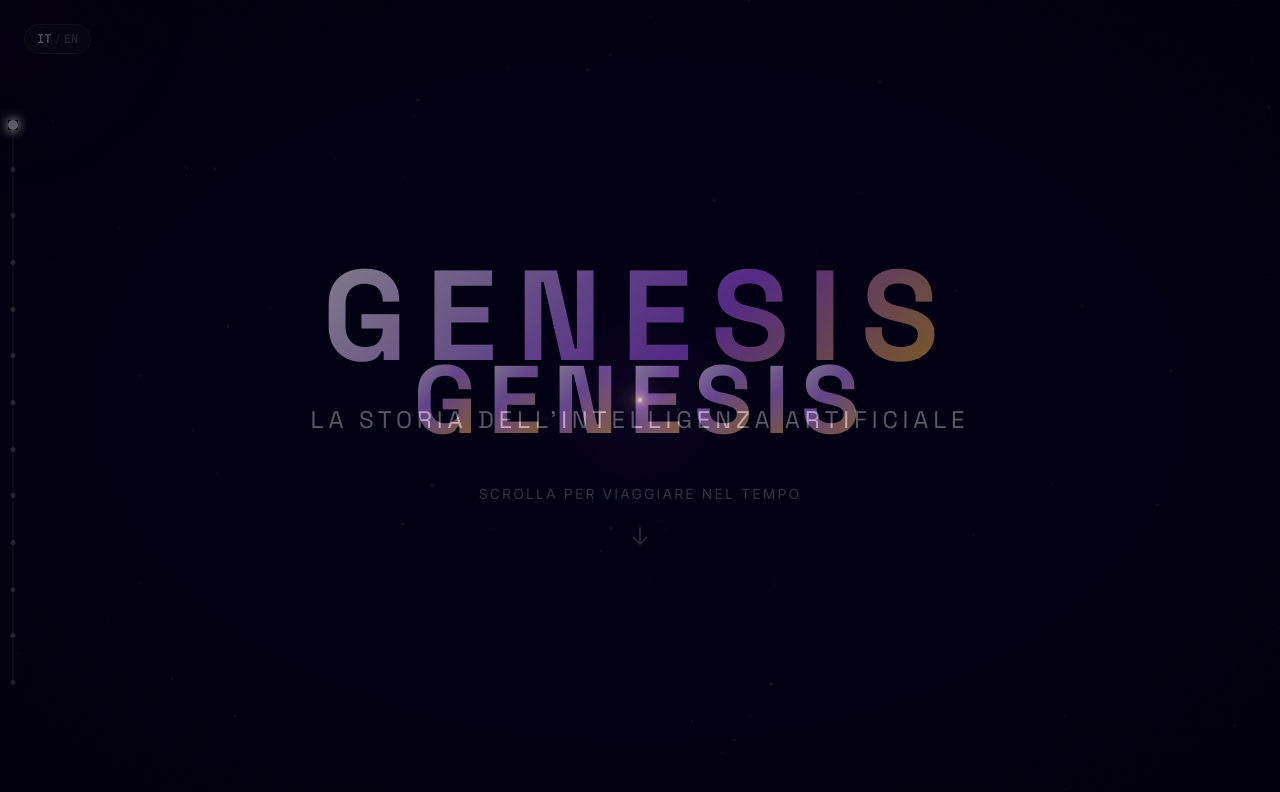
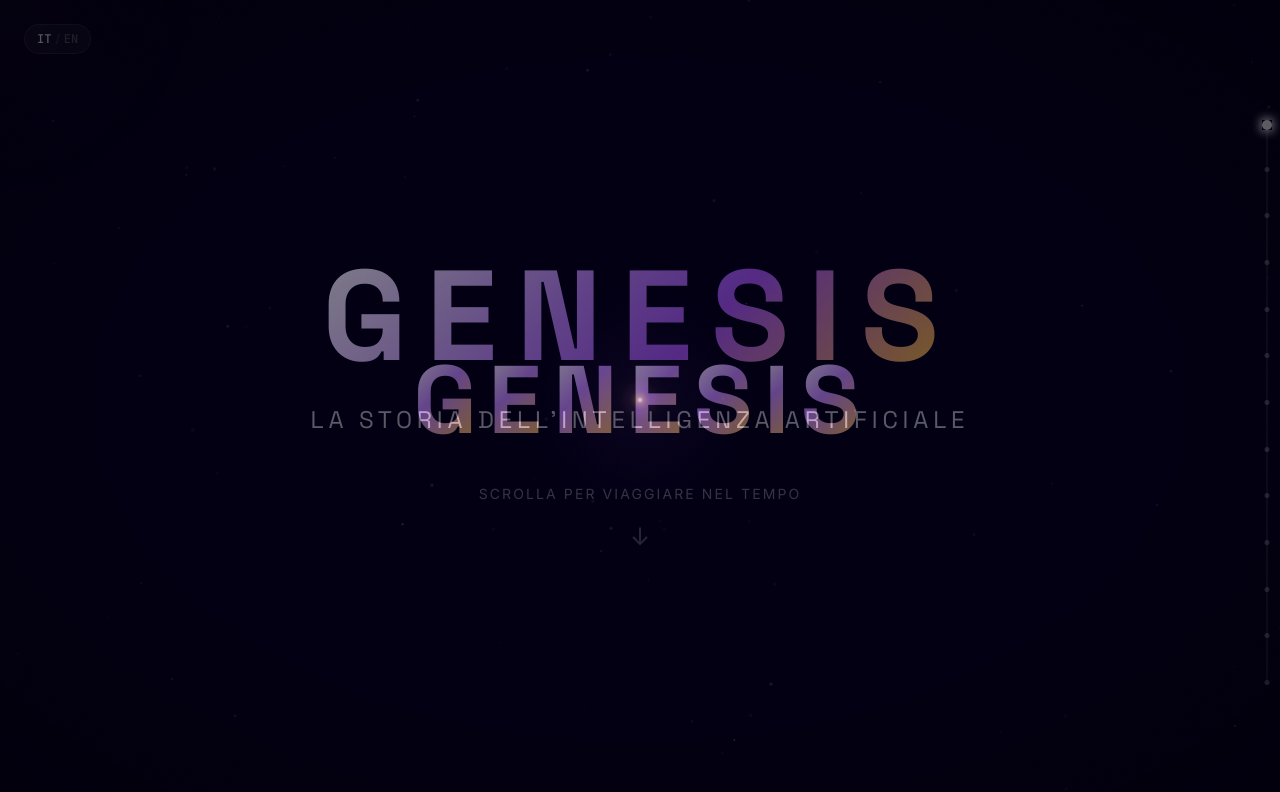
Before and after one commit to LucaDeAng/proteo, a React (Vite) app: page / in a window 1280 px wide. Shown: the top 792 px of the page. Built offline with nearby package versions, Linux system fonts and the light colour scheme.

Commit message:
Move TimelineBar from left to right edge
https://claude.ai/code/session_011stVa56WecaLFgu3s8c2Mo

```diff
--- a/src/components/TimelineBar.tsx
+++ b/src/components/TimelineBar.tsx
@@ -25,8 +25,8 @@ export function TimelineBar({ activeSlide, totalSlides }: TimelineBarProps) {
   const progress = totalSlides > 1 ? activeSlide / (totalSlides - 1) : 0
 
   return (
-    <div className="fixed left-0 top-0 h-full z-40 flex items-center max-md:hidden">
-      <div className="relative ml-3 h-[70vh] w-[2px]">
+    <div className="fixed right-0 top-0 h-full z-40 flex items-center max-md:hidden">
+      <div className="relative mr-3 h-[70vh] w-[2px]">
         {/* Background track */}
         <div className="absolute inset-0 bg-white/10 rounded-full" />
 
```
